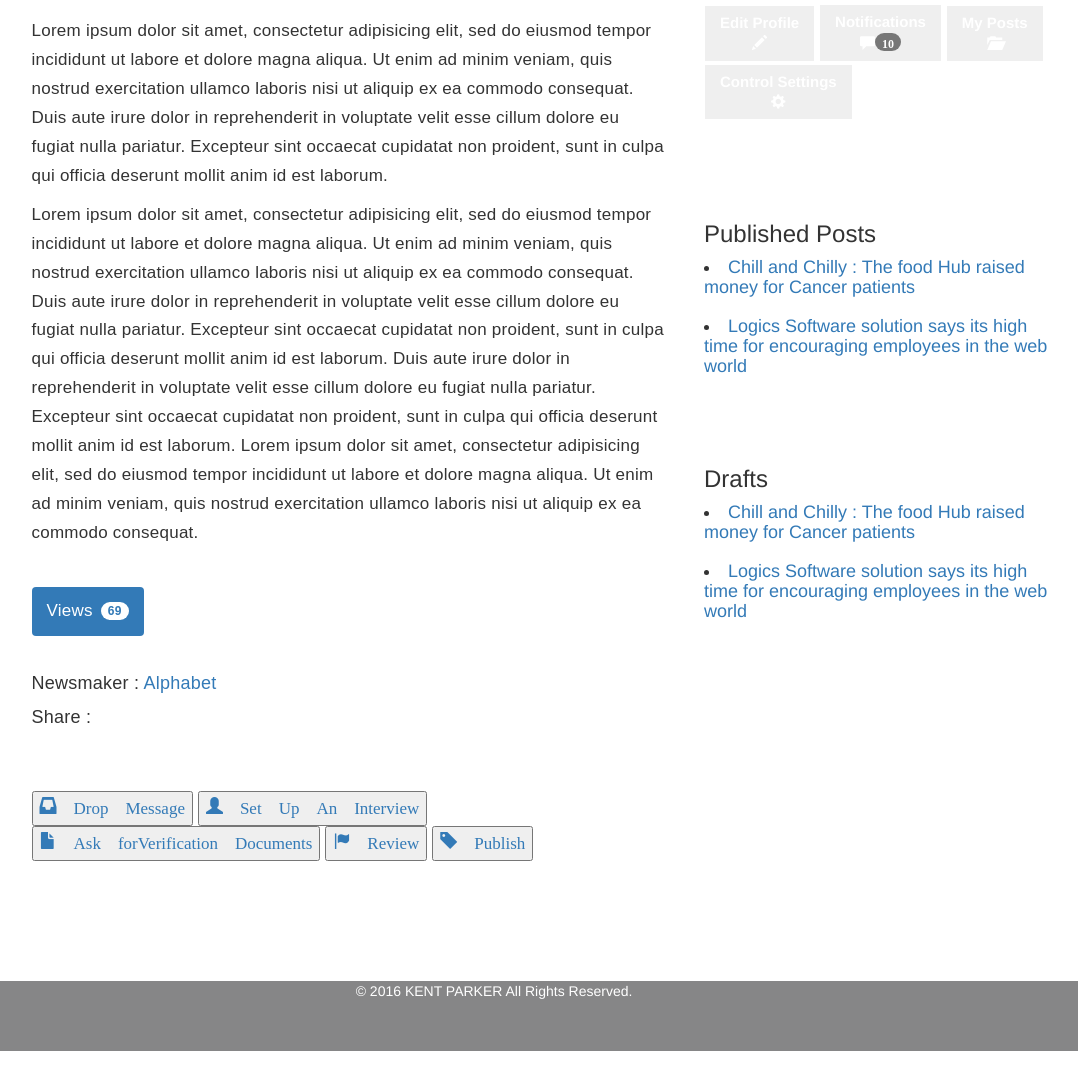
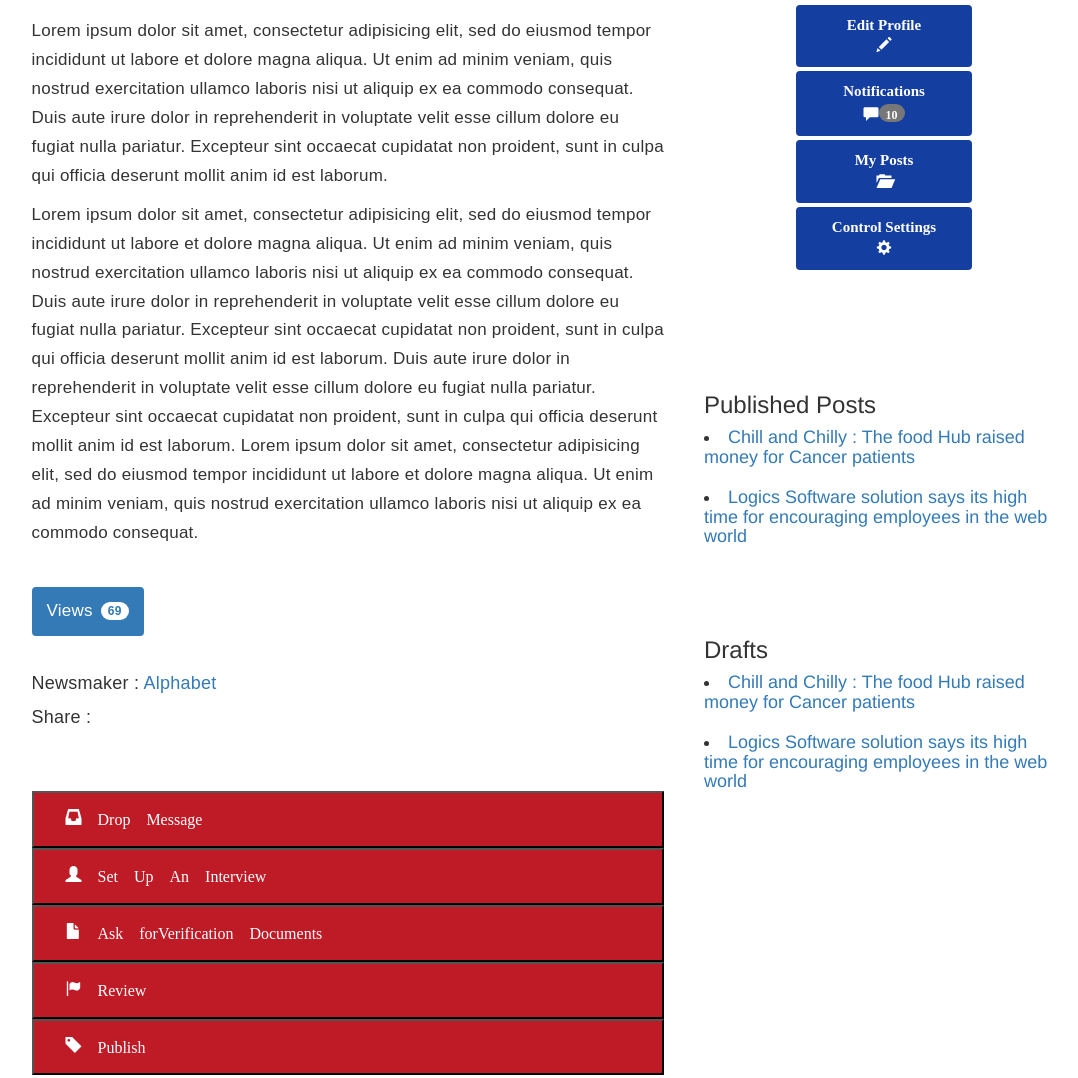
Before and after one commit to shashank1558/KentParker, a plain HTML site: page HTML & CSS/Publishing.html in a window 1280 px wide. Shown: the part 412-1490 px from the top of the page, without its empty margins (146-1224 px from the left). Before the commit the page ends 1463 px from the top, so only its background shows below. Drawn offline with nearby package versions, Linux system fonts and the light colour scheme.

Commit message:
Add files via upload

```diff
--- a/HTML & CSS/CSS/KentParkerStylesheet.css
+++ b/HTML & CSS/CSS/KentParkerStylesheet.css
@@ -414,7 +414,7 @@ text-align:center;
 #mediaOutletName{
 	color:#BF1B27;
 }
-/*------------------------------Journalist Public Profile---------------------------*/
+/*------------------------------Journalist , editor , freelancer Public Profile---------------------------*/
 #bullet{
 color: #143E9F;
 }
@@ -430,3 +430,73 @@ color: #143E9F;
     background-color: #143E9F;
     text-color: white;
 }
+
+/*-------------Media Outlet Dashboard---------------------------------------------------*/
+.transButton3 {
+	font-family: Calibiri ;
+    background-color: #143E9F;
+    padding: 10px 15px;
+   border-radius: 6px;
+   border: 2px solid white;
+
+    margin: auto;
+     display:block;
+    width: 180px;
+
+}
+
+.transButton3:hover {
+    background-color: #BF1B27;
+   color: white;
+
+}
+
+#pitchFeed
+{
+	font-size: 250 %;
+}
+
+#feedHeading
+{
+
+font-weight: bold;
+	font-family :Georgia;
+
+}
+/*----------------------Notifications Page---------------------------------*/
+#message
+{
+	font-size: 80% ;
+	font-style: italic; ;
+	font-family: Verdana ;
+
+}
+
+
+.button4 {
+    background-color: #BF1B27 ;
+    border: solid white 6px 6px;
+    color: white;
+    padding: 12px 32px;
+    text-align: left;
+    text-decoration: none;
+    display: inline-block;
+    font-size: 16px;
+    margin: 4px 2px;
+    cursor: pointer;
+    width: 100%;
+    margin: 0 auto;
+    display: inline;
+}
+
+/* border: none;
+    color: white;
+    padding: 6px 15px;
+    text-align: center;
+    text-decoration: none;
+    display: inline-block;
+    font-size: 15px;
+    margin: 2px 1px;
+    -webkit-transition-duration: 0.4s;
+    transition-duration: 0.4s;
+    cursor: pointer;*/
```
